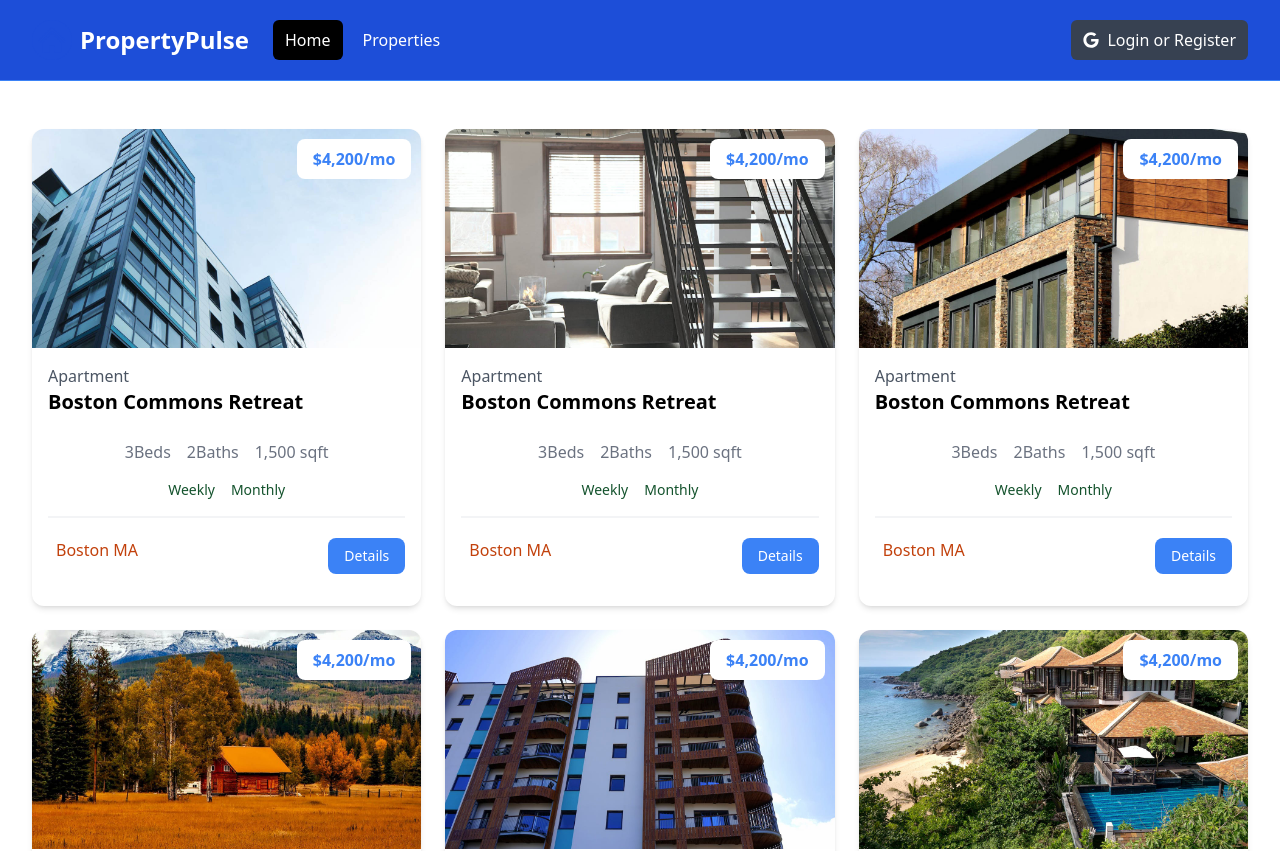
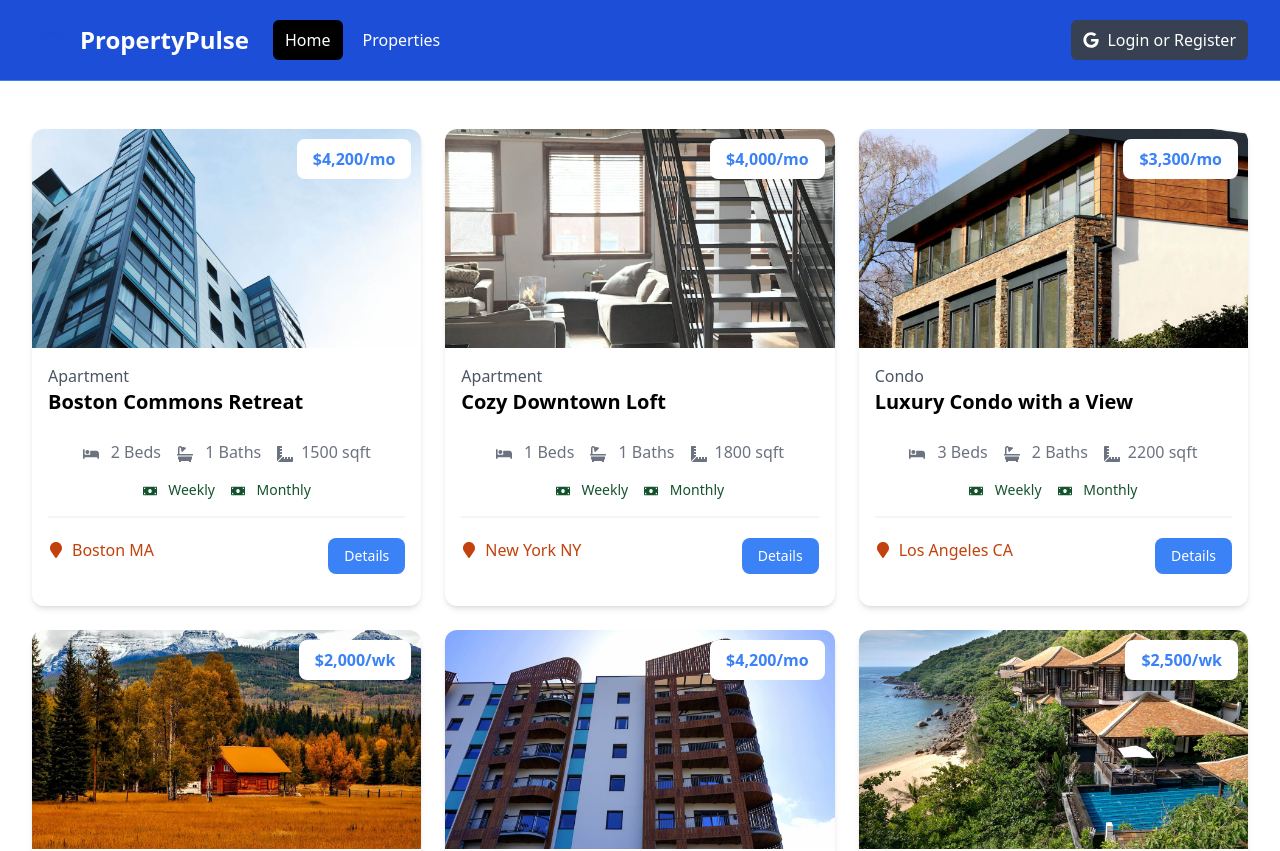
Before and after one commit to ahdeveci/property-pulse, a Next.js app: page /properties in a window 1280 px wide. Shown: the top 851 px of the page. Built offline with nearby package versions, Linux system fonts and the light colour scheme.

Commit message:
refactor: set property summary values

```diff
--- a/app/properties/page.jsx
+++ b/app/properties/page.jsx
@@ -3,8 +3,8 @@
 
 const PropertiesPage = () => {
   return (
-    <section class="px-4 py-6">
-      <div class="container-xl lg:container m-auto px-4 py-6">
+    <section className="px-4 py-6">
+      <div className="container-xl lg:container m-auto px-4 py-6">
         {properties.length === 0 ? (
           <p>No properties found</p>
         ) : (
--- a/components/PropertyCard.jsx
+++ b/components/PropertyCard.jsx
@@ -1,8 +1,26 @@
 import React from 'react';
 import Link from 'next/link';
 import Image from 'next/image';
+import {
+  FaBed,
+  FaBath,
+  FaRulerCombined,
+  FaMoneyBill,
+  FaMapMarker,
+} from 'react-icons/fa';
 
 const PropertyCard = ({ property }) => {
+  const getRateDisplay = () => {
+    const { rates } = property;
+    console.log(rates);
+    if (rates.monthly) {
+      return `$${rates.monthly.toLocaleString()}/mo`;
+    } else if (rates.weekly) {
+      return `$${rates.weekly.toLocaleString()}/wk`;
+    } else if (rates.nightly) {
+      return `$${rates.nightly.toLocaleString()}/night`;
+    }
+  };
   return (
     <div className="rounded-xl shadow-md relative">
       <Image
@@ -15,43 +33,51 @@
       />
       <div className="p-4">
         <div className="text-left md:text-center lg:text-left mb-6">
-          <div className="text-gray-600">Apartment</div>
-          <h3 className="text-xl font-bold">Boston Commons Retreat</h3>
+          <div className="text-gray-600">{property.type}</div>
+          <h3 className="text-xl font-bold">{property.name}</h3>
         </div>
         <h3 className="absolute top-[10px] right-[10px] bg-white px-4 py-2 rounded-lg text-blue-500 font-bold text-right md:text-center lg:text-right">
-          $4,200/mo
+          {getRateDisplay()}
         </h3>
 
         <div className="flex justify-center gap-4 text-gray-500 mb-4">
           <p>
-            <i className="fa-solid fa-bed"></i> 3
+            <FaBed className="inline mr-2" /> {property.beds}{' '}
             <span className="md:hidden lg:inline">Beds</span>
           </p>
           <p>
-            <i className="fa-solid fa-bath"></i> 2
+            <FaBath className="inline mr-2" /> {property.baths}{' '}
             <span className="md:hidden lg:inline">Baths</span>
           </p>
           <p>
-            <i className="fa-solid fa-ruler-combined"></i>
-            1,500 <span className="md:hidden lg:inline">sqft</span>
+            <FaRulerCombined className="inline mr-2" />
+            {property.square_feet}{' '}
+            <span className="md:hidden lg:inline">sqft</span>
           </p>
         </div>
 
         <div className="flex justify-center gap-4 text-green-900 text-sm mb-4">
-          <p>
-            <i className="fa-solid fa-money-bill"></i> Weekly
-          </p>
-          <p>
-            <i className="fa-solid fa-money-bill"></i> Monthly
-          </p>
+          {property.rates.weekly && (
+            <p>
+              <FaMoneyBill className="inline mr-2" /> Weekly
+            </p>
+          )}
+          {property.rates.monthly && (
+            <p>
+              <FaMoneyBill className="inline mr-2" /> Monthly
+            </p>
+          )}
         </div>
 
         <div className="border border-gray-100 mb-5"></div>
 
         <div className="flex flex-col lg:flex-row justify-between mb-4">
           <div className="flex align-middle gap-2 mb-4 lg:mb-0">
-            <i className="fa-solid fa-location-dot text-lg text-orange-700"></i>
-            <span className="text-orange-700"> Boston MA </span>
+            <FaMapMarker className="text-orange-700 inline mt-1" />
+            <span className="text-orange-700">
+              {' '}
+              {property.location.city} {property.location.state}{' '}
+            </span>
           </div>
           <Link
             href={`properties/${property._id}`}
```
